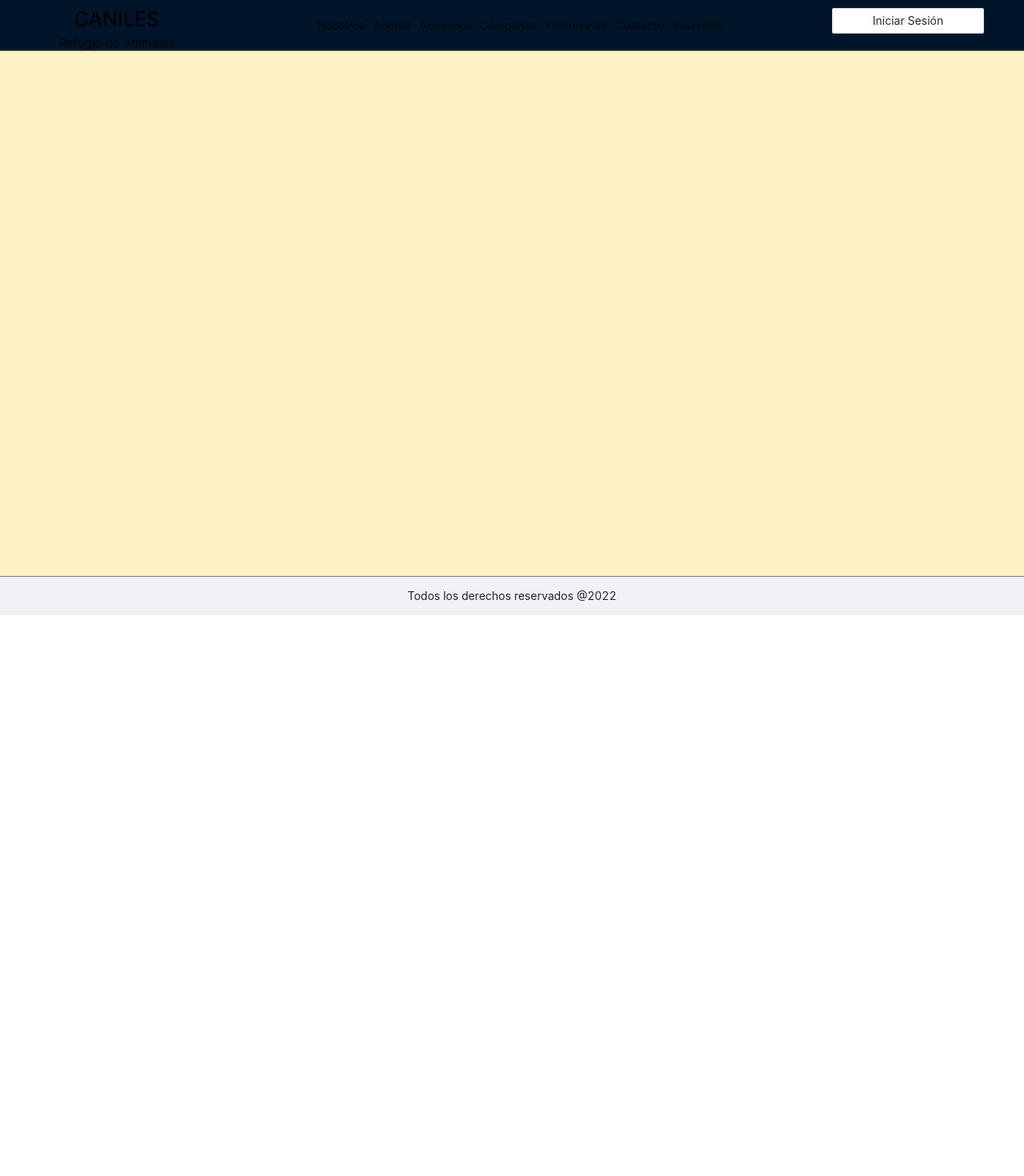
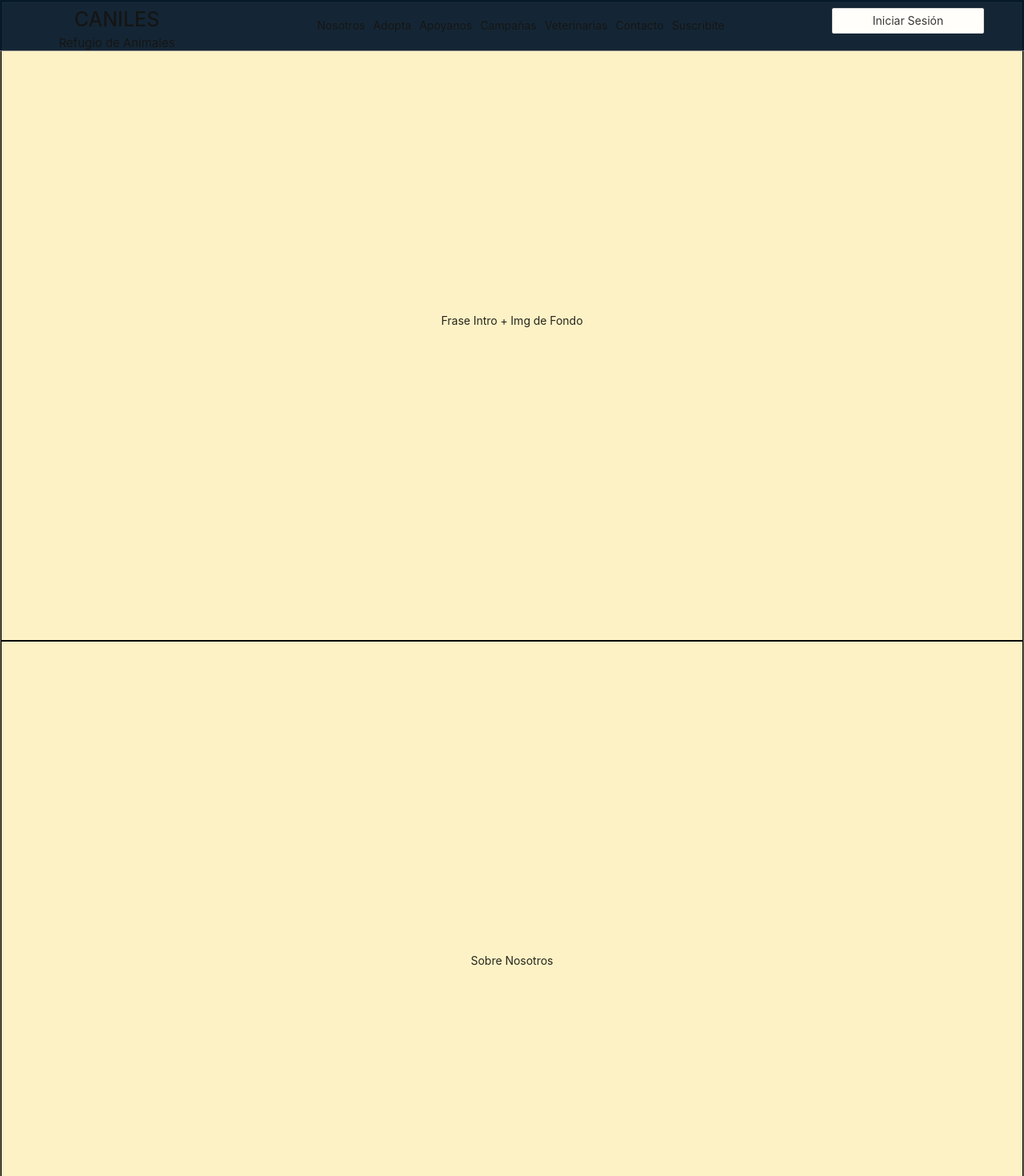
Before and after one commit to tatianadelsoglio/caniles-frontend, a React (Create React App) app: page / in a window 1280 px wide. Shown: the top 1470 px of the page at 80% size. Before the commit the page ends 800 px from the top, so only its background shows below. Built offline with nearby package versions, Linux system fonts and the light colour scheme.

Commit message:
se agregaron cambios en pantalla principal home, ubicacion de contenido, modificaciones de estilo de contenido y nav

```diff
--- a/src/components/ui/home/Home.css
+++ b/src/components/ui/home/Home.css
@@ -1,5 +1,7 @@
-@import 'antd/dist/antd.css';
-
+@import "antd/dist/antd.css";
+body{
+  overflow-x: hidden;
+}
 .header_Layout {
   /* background: linear-gradient(
     -225deg,
@@ -8,9 +10,11 @@
     #7fc4b4 100%
   ) !important; */
   background-color: #7a6f5d;
+  opacity: 0.92;
   border-bottom: solid 0.5px gray;
   width: 100vw;
   height: 10vh;
+  position: fixed;
 }
 
 .ant-col .header_titulo {
@@ -99,9 +103,23 @@
 .content_Layout {
   /* background: linear-gradient(-225deg, #7fc4b4 0%, #a7bce5 52%, #f6bf96 100%) !important; */
   background-color: #fdf2c5;
-  width: 100vw;
-  height: 82vh;
+  width: 100%;
+  height: 100%;
+  border: solid 1px #7a6f5d;
+  display: flex;
+  flex-direction: column;
+  justify-content: center;
+  align-items: center;
 }
+
+.content_Layout .ant-row{
+  width: 100%;
+  height: 100vh;
+  justify-content: center;
+  align-items: center;
+  border: solid 1px black;
+}
+
 
 .footer_Layout {
   text-align: center;
--- a/src/components/ui/home/Home.jsx
+++ b/src/components/ui/home/Home.jsx
@@ -45,7 +45,47 @@ const Home = ({ children }) => {
         </Row>
       </Header>
       <Content className="content_Layout">
-
+        <Row>
+          <div>Frase Intro + Img de Fondo</div>
+        </Row>
+        <Row>
+          <div>Sobre Nosotros</div>
+        </Row>
+        <Row>
+          <div>Sé parte + video petFriendly</div>
+        </Row>
+        <Row>
+          <div>
+            Adopta - Seccion de Adopciones, imagenes de mascotas del Caniles
+          </div>
+        </Row>
+        <Row>
+          <div>
+            Seccion de Apoyanos, dividida en subsecciones de Adopcion, Campañas,
+            apadrinamientos, voluntariado + btn de formularios
+          </div>
+        </Row>
+        <Row>
+          <div>Campañas, Scroll de campañas abiertas</div>
+        </Row>
+        <Row>
+          <div>Seccion de Veterinarias de la ciudad, veterinarias amigas</div>
+        </Row>
+        <Row>
+          <div>
+            Instragram en caso de haber red social
+          </div>
+        </Row>
+        <Row>
+          <div>
+            Seccion de suscripción
+          </div>
+        </Row>
+        <Row>
+          <div>
+            Seccion de metodos de pago para ayudar
+          </div>
+        </Row>
       </Content>
       <Footer className="footer_Layout">
         Todos los derechos reservados @2022
```
